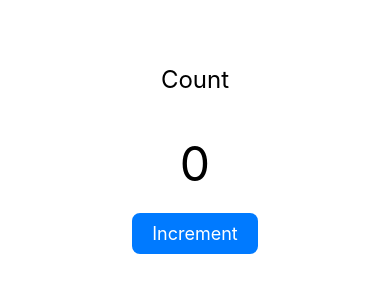
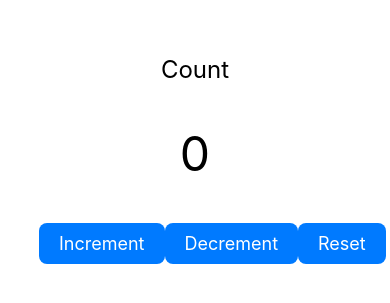
Before and after one commit to Lisa-Shima/nrev-first-app--mob-dev, a React Native app: screen / in a window 390 px wide. Shown: the part 263-566 px from the top of the page. Built offline with nearby package versions, Linux system fonts and the light colour scheme.

Commit message:
Committing - Added also decrementing and reset

```diff
--- a/App.tsx
+++ b/App.tsx
@@ -8,13 +8,19 @@ export default function App() {
     <View style={styles.container}>
       <Text style={styles.heading}>Count</Text>
       <Text style={styles.counterText}>{count}</Text>
-
-      <Pressable
-      style={styles.button}
-      onPress={() => setCount(count + 1)}
-      >
+      <View style={styles.buttonRow}>
+      <Pressable style={styles.button} onPress={() => setCount(count + 1)}>
         <Text style={styles.buttonText}>Increment</Text>
       </Pressable>
+
+      <Pressable style={styles.button} onPress={() => setCount(count - 1)}>
+        <Text style={styles.buttonText}>Decrement</Text>
+      </Pressable>
+
+      <Pressable style={styles.button} onPress={() => setCount(0)}>
+        <Text style={styles.buttonText}>Reset</Text>
+      </Pressable>
+      </View>
     </View>
   );
 }
@@ -43,5 +49,11 @@ const styles = StyleSheet.create({
   buttonText: {
     color: '#fff',
     fontSize: 18
+  },
+  buttonRow: {
+    flexDirection: 'row',
+    justifyContent: 'space-around',
+    width: '80%',
+    marginTop: 20
   }
 });
```
